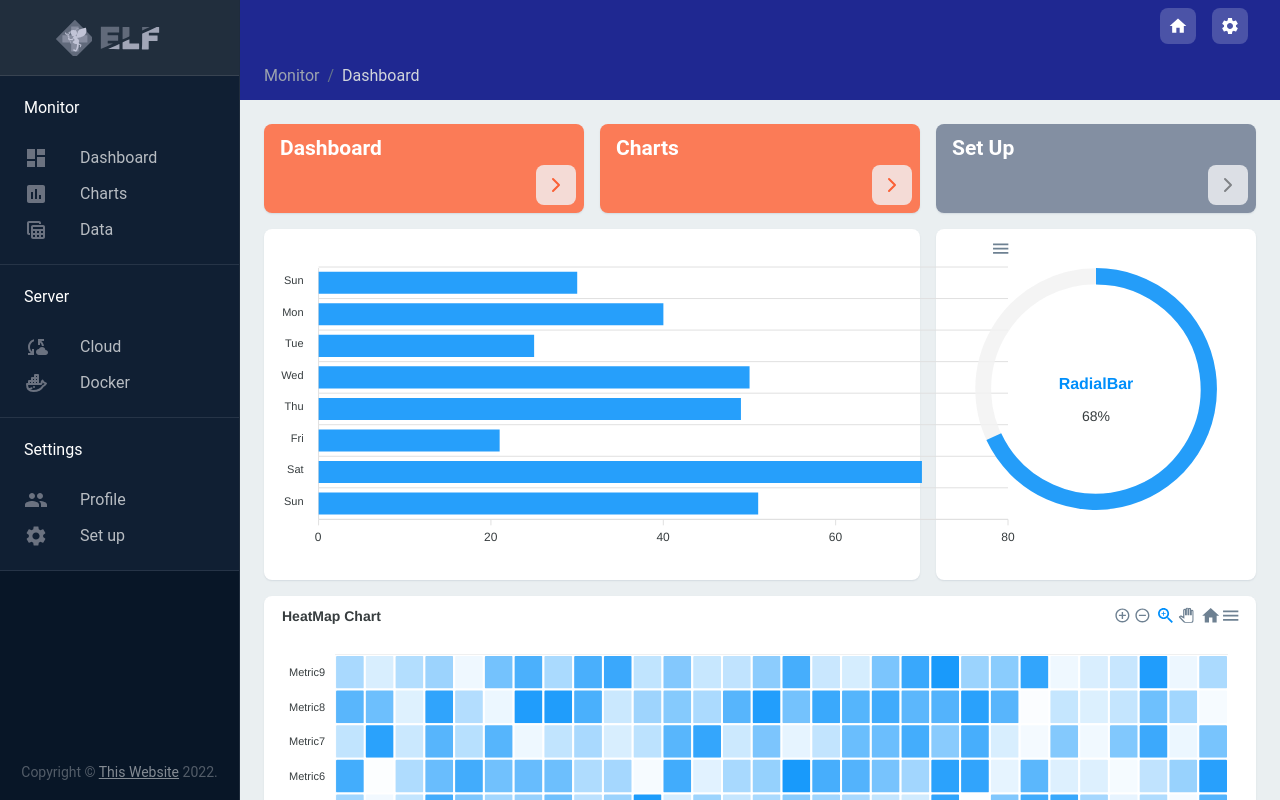
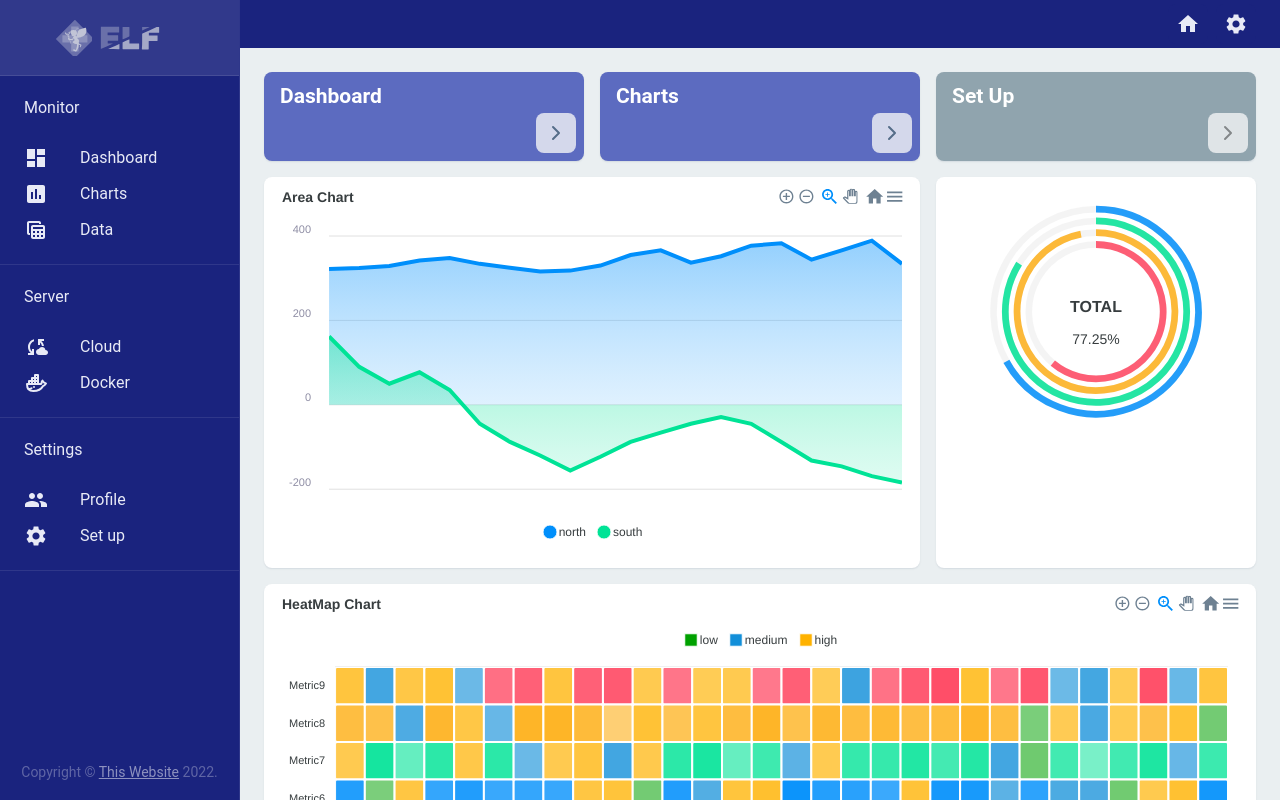
Before and after one commit to callmebyneon/react-study__test-app, a React (Create React App) app: page / in a window 1280 px wide. Shown: the top 800 px of the page. Built offline with nearby package versions, Linux system fonts and the light colour scheme.

Commit message:
change theme colors, charts in home

```diff
--- a/src/components/Header.js
+++ b/src/components/Header.js
@@ -4,27 +4,37 @@ import { NavLink } from 'react-router-dom';
 import { theme } from '../theme';
 //MUI Components
 import AppBar from '@mui/material/AppBar';
-import Breadcrumbs from '@mui/material/Breadcrumbs';
 import ButtonBase from '@mui/material/ButtonBase';
 import Grid from '@mui/material/Grid';
 import IconButton from '@mui/material/IconButton';
 import Toolbar from '@mui/material/Toolbar';
 import Tooltip from '@mui/material/Tooltip';
-import Typography from '@mui/material/Typography';
 //Icons
 import MenuIcon from '@mui/icons-material/Menu';
 import HomeIcon from '@mui/icons-material/Home';
 import SettingsIcon from '@mui/icons-material/Settings';
 
 
+const itemBase = {
+  p: 1,
+  alignItems: 'center',
+  borderRadius: '8px',
+  transition: 'all .2s ease-in-out',
+  backgroundColor: theme.palette.primary.main,
+  color: theme.palette.primary.text,
+  '&:hover, &:focus': {
+    bgcolor: 'rgba(255, 255, 255, 0.2)',
+  },
+};
+
 function Header(props) {
   const { onDrawerToggle } = props;
 
   return (
     <React.Fragment>
-      <AppBar color="primary" position="sticky" elevation={0}>
+      <AppBar color="primary" position="static" elevation={0}>
         <Toolbar>
-          <Grid container spacing={0} alignItems="center">
+          <Grid container spacing={1} alignItems="center">
             <Grid sx={{ display: { sm: 'none', xs: 'block' } }} item>
               <IconButton
                 color="inherit"
@@ -36,60 +46,29 @@ function Header(props) {
               </IconButton>
             </Grid>
             <Grid item xs />
-            <Grid item sx={{ m: 1 }}>
+            <Grid item>
               <Tooltip title="Home">
                 <NavLink to="/" style={{ color: 'inherit' }}>
                   <ButtonBase
-                    sx={{
-                      p: 1,
-                      alignItems: 'center',
-                      borderRadius: '8px',
-                      transition: 'all .2s ease-in-out',
-                      backgroundColor: theme.palette.primary.light,
-                      color: theme.palette.primary.text,
-                    }}
+                    sx={itemBase}
                   >
-                    <HomeIcon color="inherit" fontSize='small' />
+                    <HomeIcon color="inherit" />
                   </ButtonBase>
                 </NavLink>
               </Tooltip>
             </Grid>
-            <Grid item sx={{ m: 1 }}>
+            <Grid item>
               <Tooltip title="Set up">
                 <NavLink to="/setup" style={{ color: 'inherit' }}>
                   <ButtonBase
-                    sx={{
-                      p: 1,
-                      alignItems: 'center',
-                      borderRadius: '8px',
-                      transition: 'all .2s ease-in-out',
-                      backgroundColor: theme.palette.primary.light,
-                      color: theme.palette.primary.text,
-                    }}
+                    sx={itemBase}
                   >
-                    <SettingsIcon color="inherit" fontSize='small' />
+                    <SettingsIcon color="inherit" />
                   </ButtonBase>
                 </NavLink>
               </Tooltip>
             </Grid>
           </Grid>
-        </Toolbar>
-      </AppBar>
-      <AppBar
-        component="div"
-        position="static"
-        elevation={0}
-        sx={{
-          zIndex: 0,
-        }}
-      >
-        <Toolbar>
-          <Breadcrumbs aria-label="breadcrumb" textColor="inherit">
-            <Typography color={theme.palette.neutral[400]}>Monitor</Typography>
-            <NavLink to="/dashboard">
-              <Typography color={theme.palette.neutral[300]}>Dashboard</Typography>
-            </NavLink>
-          </Breadcrumbs>
         </Toolbar>
       </AppBar>
     </React.Fragment>
--- a/src/components/Navigator.js
+++ b/src/components/Navigator.js
@@ -52,10 +52,13 @@ function Copyright() {
 const item = {
   py: '2px',
   px: 3,
-  color: 'rgba(255, 255, 255, 0.7)',
+  color: 'primary.text',
   '&:hover, &:focus': {
     bgcolor: 'rgba(255, 255, 255, 0.1)',
   },
+  '& svg': {
+    color: 'primary.text',
+  }
 };
 
 const itemCategory = {
@@ -80,14 +83,13 @@ export default function Navigator(props) {
           <Box
             key={id}
             sx={{
-              bgcolor: '#101F33',
               '& a': { textDecoration: 'none' },
               '& .Mui-selected': { bgcolor: 'rgba(255, 255, 255, 0.4)' },
               '& .Mui-selected>div:first-child': { color: '#aab0bd' }
             }}
           >
             <ListItem sx={{ py: 2, px: 3 }}>
-              <ListItemText sx={{ color: '#fff' }}>{id}</ListItemText>
+              <ListItemText sx={{ color: 'primary.text' }}>{id}</ListItemText>
             </ListItem>
             {children.map(({ id: childId, href, icon }) => (
               <NavLink
--- a/src/components/SampleChart.js
+++ b/src/components/SampleChart.js
@@ -1,5 +1,7 @@
 import * as React from 'react';
-import Chart from 'react-apexcharts'
+import { useTheme } from '@mui/material';
+import Chart from 'react-apexcharts';
+
 
 export const HeatMapChart = ({ height = 450 }) => {
   const generateData = (count, { min, max }) => {
@@ -14,10 +16,37 @@ export const HeatMapChart = ({ height = 450 }) => {
     dataLabels: {
       enabled: false
     },
-    colors: ["#008FFB"],
     title: {
       text: 'HeatMap Chart'
     },
+    toolbar: {
+      show: false,
+    },
+    plotOptions: {
+      heatmap: {
+        colorScale: {
+          ranges: [{
+              from: -30,
+              to: 5,
+              color: '#00A100',
+              name: 'low',
+            },
+            {
+              from: 6,
+              to: 20,
+              color: '#128FD9',
+              name: 'medium',
+            },
+            {
+              from: 21,
+              to: 45,
+              color: '#FFB200',
+              name: 'high',
+            }
+          ]
+        }
+      }
+    }
   },
   series = [{
       name: 'Metric1',
@@ -91,47 +120,241 @@ export const HeatMapChart = ({ height = 450 }) => {
   );
 }
 
-export const BarChart = ({ width = 500, height = 310 }) => {
+export const BarChart = ({ height = 380 }) => {
+
+  const theme = useTheme();
+
   const options = {
-    dataLabels: {
-      enabled: false
+    chart: {
+      width: "100%",
+      type: "bar"
     },
     plotOptions: {
       bar: {
         horizontal: true
       }
     },
+    dataLabels: {
+      enabled: false
+    },
+    stroke: {
+      width: 1,
+      colors: ["#fff"]
+    },
     xaxis: {
-      categories: ['Sun', 'Mon', 'Tue', 'Wed', 'Thu', 'Fri', 'Sat', 'Sun']
+      categories: [
+        "Korea",
+        "Canada",
+        "Poland",
+        "Italy",
+        "France",
+        "Japan",
+        "China"
+      ]
+    },
+    legend: {
+      position: "right",
+      verticalAlign: "top",
+      containerMargin: {
+        left: 35,
+        right: 60
+      }
+    },
+    toolbar: {
+      show: false,
+    },
+    responsive: [
+      {
+        breakpoint: theme.breakpoints.values['sm'],
+        options: {
+          plotOptions: {
+            bar: {
+              horizontal: false
+            }
+          },
+          legend: {
+            position: "bottom"
+          }
+        }
+      }
+    ]
+  },
+  series = [
+    {
+      data: [44, 55, 41, 64, 22, 43, 21]
+    },
+    {
+      data: [53, 32, 33, 52, 13, 44, 32]
     }
-  },
-  series = [{
-    data: [30, 40, 25, 50, 49, 21, 70, 51]
-  }];
+  ];
 
   return (
     <div className="bar">
-      <Chart options={options} series={series} type="bar" width={width} height={height} />
+      <Chart options={options} series={series} type="bar" height={height} />
     </div>
   );
 }
 
-export const RadialBarChart = ({ height = 380 }) => {
+export const RadialBarChart = () => {
   const options = {
-    labels: ['RadialBar'],
+    chart: {
+      height: 280,
+      type: "radialBar",
+    },
     plotOptions: {
       radialBar: {
-          hollow: {
-              size: '70%',
+        dataLabels: {
+          total: {
+            show: true,
+            label: 'TOTAL'
           }
-      },
+        }
+      }
     },
+    labels: ['TEAM A', 'TEAM B', 'TEAM C', 'TEAM D']
   },
-  series = [68];
+  series = [67, 84, 97, 61];
 
   return (
     <div className="radialbar">
-      <Chart options={options} series={series} type="radialBar" height={height} />
+      <Chart options={options} series={series} type="radialBar" />
     </div>
   );
 }
+
+export const StackedAreaChart = ({ height = 360 }) => {
+  const options = {
+    chart: {
+      type: 'area',
+    },
+    dataLabels: {
+      enabled: false
+    },
+    stroke: {
+      curve: 'straight'
+    },
+    title: {
+      text: 'Area Chart',
+      align: 'left',
+      style: {
+        fontSize: '14px'
+      }
+    },
+    xaxis: {
+      type: 'datetime',
+      axisBorder: {
+        show: false
+      },
+      axisTicks: {
+        show: false
+      }
+    },
+    yaxis: {
+      tickAmount: 4,
+      floating: false,
+
+      labels: {
+        style: {
+          colors: '#8e8da4',
+        },
+        offsetY: -7,
+        offsetX: 0,
+      },
+      axisBorder: {
+        show: false,
+      },
+      axisTicks: {
+        show: false
+      }
+    },
+    fill: {
+      opacity: 0.5
+    },
+    tooltip: {
+      x: {
+        format: "yyyy",
+      },
+      fixed: {
+        enabled: false,
+        position: 'topRight'
+      }
+    },
+    toolbar: {
+      show: false,
+      tools: {
+        download: true,
+        selection: false,
+        zoom: false,
+        zoomin: false,
+        zoomout: false,
+        pan: false,
+        reset: false,
+      },
+    },
+    grid: {
+      yaxis: {
+        lines: {
+          offsetX: -30
+        }
+      },
+      padding: {
+        left: 20
+      }
+    }
+  },
+  series = [{
+    name: 'north',
+    data: [
+      { x: 1996, y: 322 },
+      { x: 1997, y: 324 },
+      { x: 1998, y: 329 },
+      { x: 1999, y: 342 },
+      { x: 2000, y: 348 },
+      { x: 2001, y: 334 },
+      { x: 2002, y: 325 },
+      { x: 2003, y: 316 },
+      { x: 2004, y: 318 },
+      { x: 2005, y: 330 },
+      { x: 2006, y: 355 },
+      { x: 2007, y: 366 },
+      { x: 2008, y: 337 },
+      { x: 2009, y: 352 },
+      { x: 2010, y: 377 },
+      { x: 2011, y: 383 },
+      { x: 2012, y: 344 },
+      { x: 2013, y: 366 },
+      { x: 2014, y: 389 },
+      { x: 2015, y: 334 }
+    ]
+  }, {
+    name: 'south',
+    data: [
+      { x: 1996, y: 162 },
+      { x: 1997, y: 90 },
+      { x: 1998, y: 50 },
+      { x: 1999, y: 77 },
+      { x: 2000, y: 35 },
+      { x: 2001, y: -45 },
+      { x: 2002, y: -88 },
+      { x: 2003, y: -120 },
+      { x: 2004, y: -156 },
+      { x: 2005, y: -123 },
+      { x: 2006, y: -88 },
+      { x: 2007, y: -66 },
+      { x: 2008, y: -45 },
+      { x: 2009, y: -29 },
+      { x: 2010, y: -45 },
+      { x: 2011, y: -88 },
+      { x: 2012, y: -132 },
+      { x: 2013, y: -146 },
+      { x: 2014, y: -169 },
+      { x: 2015, y: -184 }
+    ]
+  }];
+
+  return (
+    <div className="area">
+        <Chart options={options} series={series} type="area" height={height} />
+      </div>
+  );
+};
--- a/src/routes/Home.js
+++ b/src/routes/Home.js
@@ -11,7 +11,7 @@ import Paper from '@mui/material/Paper';
 // Icons
 import { IconChevronRight } from '@tabler/icons';
 
-import { HeatMapChart, BarChart, RadialBarChart } from '../components/SampleChart'
+import { HeatMapChart, StackedAreaChart, RadialBarChart } from '../components/SampleChart'
 
 
 const PaperItem = styled(Paper)(({ theme }) => ({
@@ -20,6 +20,7 @@ const PaperItem = styled(Paper)(({ theme }) => ({
   padding: theme.spacing(1),
   textlign: 'left',
   bgcolor: theme.palette.background.paper,
+  overflow: 'hidden',
 }));
 
 const IconBadge = styled(Avatar)(({ theme }) => ({
@@ -41,7 +42,7 @@ export default function Home() {
     <Box sx={{ flexGrow: 1 }}>
       <Grid container spacing={2}>
         <Grid item xs={12} md={4}>
-          <PaperItem sx={{ bgcolor: 'secondary.light', '& h2': { pl: 1, color: '#fff' } }}>
+          <PaperItem sx={{ bgcolor: 'primary.light', '& h2': { pl: 1, color: '#fff' } }}>
             <NavLink to="/dashboard">
               <h2>Dashboard</h2>
               <IconBadge>
@@ -51,7 +52,7 @@ export default function Home() {
           </PaperItem>
         </Grid>
         <Grid item xs={12} md={4}>
-          <PaperItem sx={{ bgcolor: 'secondary.light', '& h2': { pl: 1, color: '#fff' } }}>
+          <PaperItem sx={{ bgcolor: 'primary.light', '& h2': { pl: 1, color: '#fff' } }}>
             <NavLink to="/charts">
               <h2>Charts</h2>
               <IconBadge>
@@ -61,7 +62,7 @@ export default function Home() {
           </PaperItem>
         </Grid>
         <Grid item xs={12} md={4}>
-          <PaperItem sx={{ bgcolor: 'info.light', '& h2': { pl: 1, color: '#fff' } }}>
+          <PaperItem sx={{ bgcolor: 'secondary.light', '& h2': { pl: 1, color: '#fff' } }}>
             <NavLink to="/setup">
               <h2>Set Up</h2>
               <IconBadge>
@@ -72,17 +73,17 @@ export default function Home() {
         </Grid>
         <Grid item xs={12} md={8}>
           <PaperItem>
-            <BarChart width={746} height={320} />
+            <StackedAreaChart />
           </PaperItem>
         </Grid>
         <Grid item xs={12} md={4}>
           <PaperItem>
-            <RadialBarChart height={350} />
+            <RadialBarChart />
           </PaperItem>
         </Grid>
         <Grid item xs={12}>
           <PaperItem>
-            <HeatMapChart height={400} />
+            <HeatMapChart />
           </PaperItem>
         </Grid>
       </Grid>
--- a/src/theme/index.js
+++ b/src/theme/index.js
@@ -1,4 +1,5 @@
 import { createTheme } from '@mui/material';
+import { indigo, blueGrey, deepPurple, red, teal, deepOrange } from '@mui/material/colors';
 import { spacing } from '@mui/system';
 
 export const theme = createTheme({
@@ -110,7 +111,7 @@ export const theme = createTheme({
     MuiDrawer: {
       styleOverrides: {
         paper: {
-          backgroundColor: '#081627',
+          backgroundColor: indigo[900],
         },
       },
     },
@@ -200,23 +201,35 @@ export const theme = createTheme({
     },
     divider: 'hsla(228, 25%, 92%, 10%)',
     primary: {
-      main: '#1F2891',
+      light: indigo[400],
+      main: indigo[900],
+      dark: '#0D125A',
+      text: indigo[50],
     },
     secondary: {
-      main: '#FB5A2E',
-      dark: '#D73B21'
+      light: blueGrey[300],
+      main: blueGrey[600],
+      dark: blueGrey[900],
     },
     error: {
-      main: '#F24C3D'
+      light: red[300],
+      main: red[600],
+      dark: red[900],
     },
     warning: {
-      main: '#F2BE22'
+      light: deepOrange[300],
+      main: deepOrange[600],
+      dark: deepOrange[900],
     },
     success: {
-      main: '#26A699'
+      light: teal[300],
+      main: teal[600],
+      dark: teal[900],
     },
     info: {
-      main: '#64748B'
+      light: deepPurple[300],
+      main: deepPurple[600],
+      dark: deepPurple[900],
     },
     text: {
       primary: '#121828',
```
